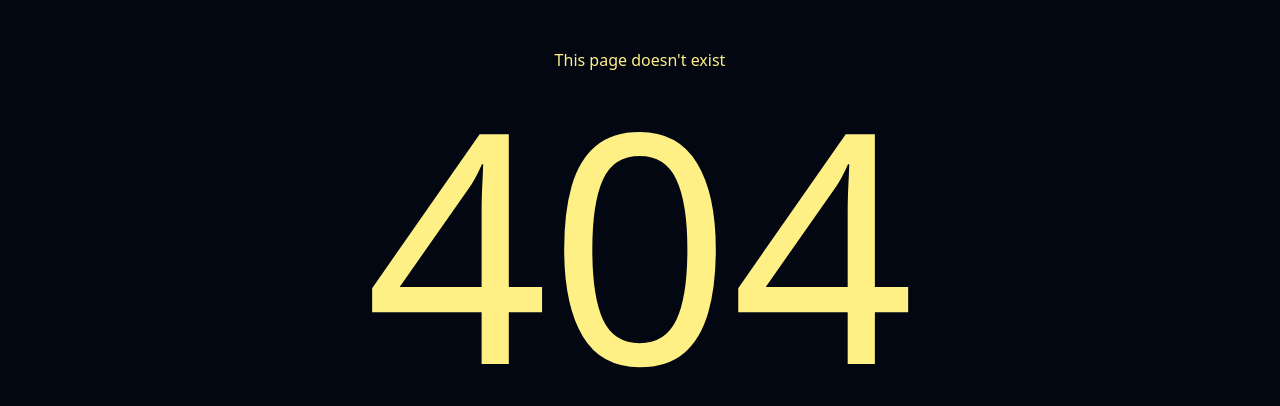
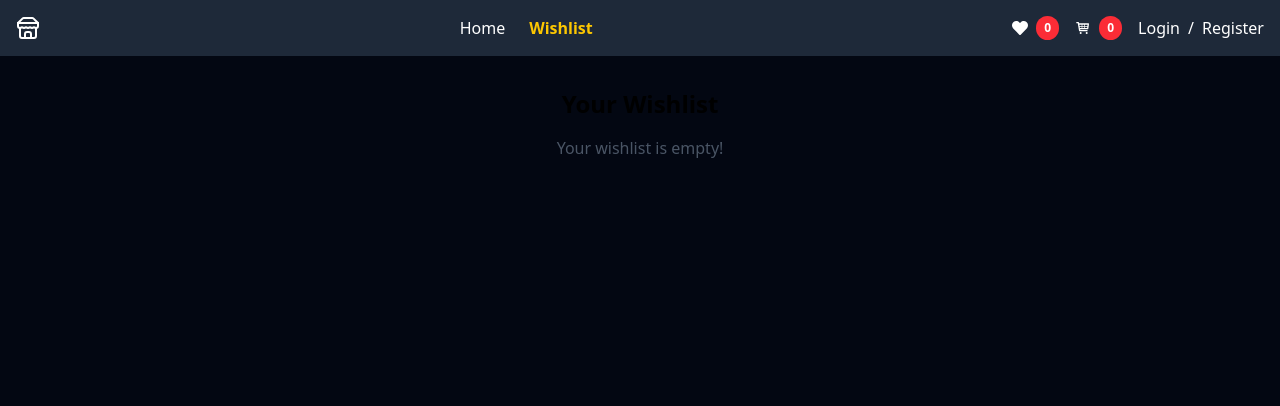
Before and after one commit to mohamedahmedelmahalawy/react-product-store, a React (Vite) app: page /wishlist in a window 1280 px wide. Before the commit this address had no page. Shown: the top 406 px of the page. Built offline with nearby package versions, Linux system fonts and the light colour scheme.

Commit message:
update 6

```diff
--- a/src/App.jsx
+++ b/src/App.jsx
@@ -8,14 +8,17 @@ import {
   ProductDetails,
   Products,
   Register,
+  Wishlist,
 } from "./pages/pages";
 import ProtectedRoute from "./components/protectedroute/ProtectedRoute";
+import { Provider } from "react-redux";
+import { store } from "./store/store";
 
 let router = createBrowserRouter([
   {
     path: "/",
     Component: Layout,
-    errorElement: <Error />,
+    // errorElement: <Error />,
     children: [
       {
         index: true,
@@ -49,12 +52,24 @@ let router = createBrowserRouter([
         path: "/login",
         Component: Login,
       },
+      {
+        path: "/wishlist",
+        Component: Wishlist,
+      },
+      {
+        path: "/*",
+        Component: Error,
+      },
     ],
   },
 ]);
 
 function App() {
-  return <RouterProvider router={router} />;
+  return (
+    <Provider store={store}>
+      <RouterProvider router={router} />
+    </Provider>
+  );
 }
 
 export default App;
--- a/src/components/navbar/Navbar.jsx
+++ b/src/components/navbar/Navbar.jsx
@@ -1,44 +1,108 @@
 import { LuStore } from "react-icons/lu";
 import { TiShoppingCart } from "react-icons/ti";
+import { FaHeart } from "react-icons/fa";
 
 import { useCart } from "../../context/cartcontext/useCart";
 import { useUsers } from "../../context/userscontext/useUsers";
 import { NavLink } from "react-router-dom";
+import { useSelector } from "react-redux";
 
 function Navbar() {
   const { cartLength } = useCart();
   const { userAuthenticated, userAuthenticatedValue, handleLogout } =
     useUsers();
 
+  // Get wishlist count from Redux
+  const wishlistCount = useSelector(
+    (state) => state.wishlist.wishlistItems.length
+  );
+
   return (
     <nav className="flex justify-between items-center bg-gray-800 p-4 w-full text-white">
-      <LuStore />
+      <NavLink to="/" className="text-2xl">
+        <LuStore />
+      </NavLink>
 
-      <ul className="flex gap-4">
+      <ul className="flex gap-6">
         <li>
-          <NavLink>Home</NavLink>
+          <NavLink
+            to="/"
+            className={({ isActive }) =>
+              isActive
+                ? "text-yellow-400 font-bold"
+                : "hover:text-yellow-400 transition-colors"
+            }
+          >
+            Home
+          </NavLink>
         </li>
-        <li>{/* <NavLink>Search</NavLink> */}</li>
+        <li>
+          <NavLink
+            to="/wishlist"
+            className={({ isActive }) =>
+              isActive
+                ? "text-yellow-400 font-bold"
+                : "hover:text-yellow-400 transition-colors"
+            }
+          >
+            Wishlist
+          </NavLink>
+        </li>
       </ul>
 
       <div className="flex items-center gap-4">
-        <NavLink to="/cart" className="flex items-center gap-2">
+        {/* Wishlist Icon with Count */}
+        <NavLink
+          to="/wishlist"
+          className="flex items-center gap-2 hover:text-yellow-400 transition-colors"
+        >
+          <FaHeart />
+          <span className="bg-red-500 px-2 py-1 rounded-full font-bold text-white text-xs">
+            {wishlistCount}
+          </span>
+        </NavLink>
+
+        {/* Cart Icon with Count */}
+        <NavLink
+          to="/cart"
+          className="flex items-center gap-2 hover:text-yellow-400 transition-colors"
+        >
           <TiShoppingCart />
           <span className="bg-red-500 px-2 py-1 rounded-full font-bold text-white text-xs">
             {cartLength()}
           </span>
         </NavLink>
-        {userAuthenticated && Object.keys(userAuthenticatedValue).length > 0 ? (
+
+        {/* User Authentication Section */}
+        {userAuthenticated &&
+        userAuthenticatedValue &&
+        Object.keys(userAuthenticatedValue).length > 0 ? (
           <div className="flex items-center gap-2">
-            <h3>{userAuthenticatedValue.name}</h3>
-            <NavLink to="/login" onClick={handleLogout}>
-              logout
-            </NavLink>
+            <h3 className="text-yellow-400">
+              Welcome, {userAuthenticatedValue.name}
+            </h3>
+            <button
+              onClick={handleLogout}
+              className="bg-red-600 hover:bg-red-700 px-3 py-1 rounded transition-colors"
+            >
+              Logout
+            </button>
           </div>
         ) : (
-          <div>
-            <NavLink to="/login">Login</NavLink>/
-            <NavLink to="/register">Register</NavLink>
+          <div className="flex items-center gap-2">
+            <NavLink
+              to="/login"
+              className="hover:text-yellow-400 transition-colors"
+            >
+              Login
+            </NavLink>
+            <span>/</span>
+            <NavLink
+              to="/register"
+              className="hover:text-yellow-400 transition-colors"
+            >
+              Register
+            </NavLink>
           </div>
         )}
       </div>
--- a/src/components/product/Product.jsx
+++ b/src/components/product/Product.jsx
@@ -2,10 +2,13 @@ import { Fragment } from "react";
 import { range } from "../../funcs/funcs";
 import { CiStar } from "react-icons/ci";
 import { FaStar } from "react-icons/fa";
-
+import { CiHeart } from "react-icons/ci";
 import { useCart } from "../../context/cartcontext/useCart";
 import { useNavigate } from "react-router-dom";
-
+import { FaHeart } from "react-icons/fa";
+import { useDispatch, useSelector } from "react-redux";
+import { addToWishlist, removeFromWishlist } from "../../store/wishlistSlice";
+import { useUsers } from "../../context/userscontext/useUsers";
 function Product({
   thumbnail,
   title,
@@ -16,15 +19,35 @@ function Product({
   product,
 }) {
   const { handleIncrease, handleDecrease, itemCount } = useCart();
+
+  const { userAuthenticated, userAuthenticatedValue } = useUsers();
+
+  const dispatch = useDispatch();
+  const wishlistItems = useSelector((state) => state.wishlist.wishlistItems);
   const navigate = useNavigate();
   const handleDetails = () => {
     navigate(`/products/${id}`);
   };
 
-  // console.log(cart);
+  const isInWishlist = wishlistItems.some((item) => item.id === id);
+
+  const handleWishItem = (e) => {
+    e.stopPropagation();
+
+    if (!userAuthenticated || !userAuthenticatedValue) {
+      console.log("User not authenticated");
+      return;
+    }
+
+    if (isInWishlist) {
+      dispatch(removeFromWishlist({ id }));
+    } else {
+      dispatch(addToWishlist(product));
+    }
+  };
   return (
     <li
-      className="flex flex-col gap-4 bg-yellow-200 hover:bg-yellow-100 p-8 rounded-2xl max-w-80 text-[#030712] transition-colors duration-200"
+      className="relative flex flex-col gap-4 bg-yellow-200 hover:bg-yellow-100 p-8 rounded-2xl max-w-80 text-[#030712] transition-colors duration-200"
       onClick={handleDetails}
     >
       <div className="flex flex-col gap-4">
@@ -94,6 +117,14 @@ function Product({
           </button>
         </div>
       )}
+
+      <span className="top-5 right-5 absolute" onClick={handleWishItem}>
+        {isInWishlist ? (
+          <FaHeart className="text-red-500 text-4xl" />
+        ) : (
+          <CiHeart className="text-4xl" />
+        )}
+      </span>
     </li>
   );
 }
--- /dev/null
+++ b/src/components/wishlist/Wishlist.jsx
@@ -0,0 +1,65 @@
+import React from "react";
+import { useSelector, useDispatch } from "react-redux";
+import { removeFromWishlist } from "../../store/wishlistSlice.js";
+
+function Wishlist() {
+  const dispatch = useDispatch();
+  const wishlistItems = useSelector((state) => state.wishlist.wishlistItems);
+
+  const handleRemove = (productId) => {
+    dispatch(removeFromWishlist({ id: productId }));
+  };
+
+  if (wishlistItems.length === 0) {
+    return (
+      <div className="p-8 text-center">
+        <h2 className="mb-4 font-bold text-2xl">Your Wishlist</h2>
+        <p className="text-gray-600">Your wishlist is empty!</p>
+      </div>
+    );
+  }
+
+  return (
+    <div className="p-8">
+      <h2 className="mb-6 font-bold text-2xl">
+        Your Wishlist ({wishlistItems.length} items)
+      </h2>
+
+      <div className="flex flex-col gap-6">
+        {wishlistItems.map((item) => (
+          <div
+            key={item.id}
+            className="flex items-center gap-8 bg-white shadow-sm hover:shadow-md p-4 border rounded-lg transition-shadow"
+          >
+            <figure>
+              <img
+                src={item.thumbnail}
+                alt={item.title}
+                className="mb-4 rounded w-full object-cover"
+              />
+            </figure>
+            <div className="flex flex-col">
+              <div className="flex gap-4">
+                <h3 className="mb-2 font-bold text-lg">{item.title}</h3>
+                <span className="font-bold text-lg">${item.price}</span>
+              </div>
+              <p className="mb-4 text-gray-600 text-sm line-clamp-2">
+                {item.description}
+              </p>
+            </div>
+            <div className="flex justify-between items-center">
+              <button
+                onClick={() => handleRemove(item.id)}
+                className="bg-red-500 hover:bg-red-600 px-4 py-2 rounded text-white transition-colors"
+              >
+                Remove
+              </button>
+            </div>
+          </div>
+        ))}
+      </div>
+    </div>
+  );
+}
+
+export default Wishlist;
--- a/src/pages/pages.js
+++ b/src/pages/pages.js
@@ -5,3 +5,4 @@ export { default as Cart } from "../components/cart/Cart";
 export { default as Error } from "../components/error/Error";
 export { default as Login } from "../components/login/Login";
 export { default as Register } from "../components/register/Register";
+export { default as Wishlist } from "../components/wishlist/Wishlist";
--- /dev/null
+++ b/src/store/store.js
@@ -0,0 +1,10 @@
+import { configureStore } from "@reduxjs/toolkit";
+import wishlistReducer from "./wishlistSlice.js";
+
+export const store = configureStore({
+  reducer: {
+    wishlist: wishlistReducer,
+  },
+});
+
+console.log(store.getState());
--- /dev/null
+++ b/src/store/wishlistSlice.js
@@ -0,0 +1,56 @@
+import { createSlice } from "@reduxjs/toolkit";
+
+// Load wishlist from localStorage
+const loadWishlistFromStorage = () => {
+  try {
+    const savedWishlist = localStorage.getItem("wishlist");
+    return savedWishlist ? JSON.parse(savedWishlist) : [];
+  } catch (error) {
+    console.error("Error loading wishlist from localStorage:", error);
+    return [];
+  }
+};
+
+const saveWishlistToStorage = (wishlistItems) => {
+  try {
+    localStorage.setItem("wishlist", JSON.stringify(wishlistItems));
+  } catch (error) {
+    console.error("Error saving wishlist to localStorage:", error);
+  }
+};
+
+const initialState = {
+  wishlistItems: loadWishlistFromStorage(),
+};
+
+const wishlistSlice = createSlice({
+  name: "wishlist",
+  initialState,
+  reducers: {
+    addToWishlist: (state, action) => {
+      const existItem = state.wishlistItems.find(
+        (i) => i.id === action.payload.id
+      );
+
+      if (!existItem) {
+        state.wishlistItems.push(action.payload);
+        saveWishlistToStorage(state.wishlistItems);
+      }
+    },
+    removeFromWishlist: (state, action) => {
+      state.wishlistItems = state.wishlistItems.filter(
+        (i) => i.id !== action.payload.id
+      );
+      saveWishlistToStorage(state.wishlistItems);
+    },
+    clearWishlist: (state) => {
+      state.wishlistItems = [];
+
+      localStorage.removeItem("wishlist");
+    },
+  },
+});
+
+export default wishlistSlice.reducer;
+export const { addToWishlist, removeFromWishlist, clearWishlist } =
+  wishlistSlice.actions;
```
